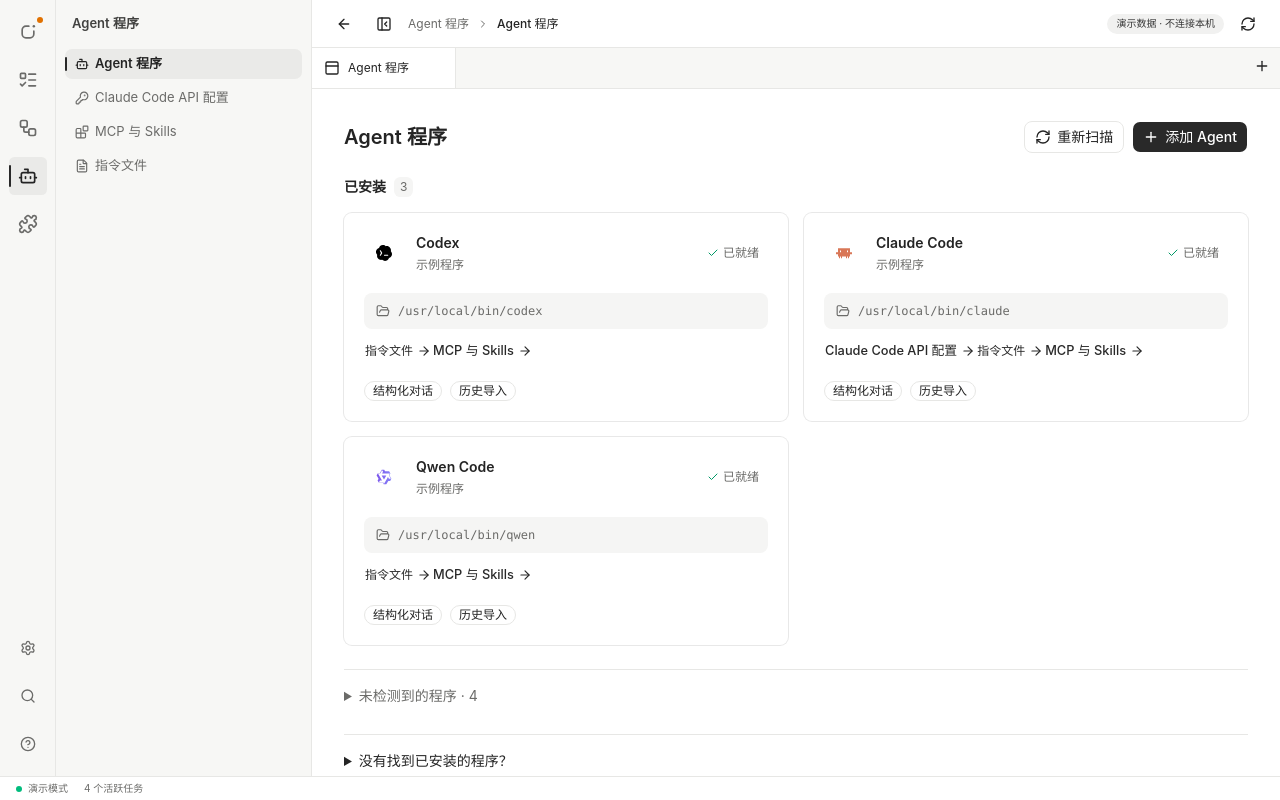
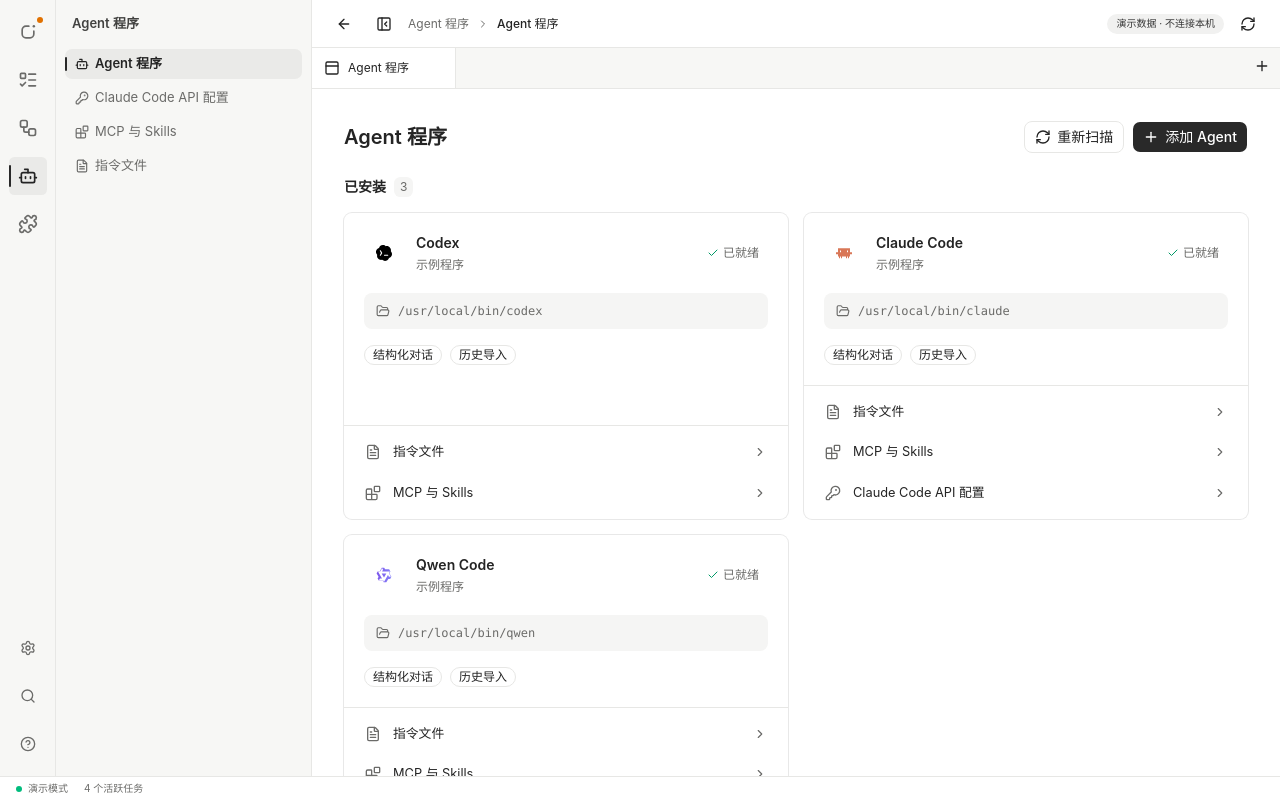
Before and after one commit to yemaster/OiAgent, a React (Vite) app: page / in a window 1280 px wide. Both pictures are taken after a click on the button 27 px from the left and 176 px from the top of the page. Built offline with nearby package versions, Linux system fonts and the light colour scheme.

Commit message:
fix(agents): separate card settings into aligned action rows

```diff
--- a/src/pages/Agents.tsx
+++ b/src/pages/Agents.tsx
@@ -2,7 +2,10 @@
 import { useState } from "react";
 import {
   ArrowLeft,
-  ArrowRight,
+  ChevronRight,
+  FileText,
+  Blocks,
+  KeyRound,
   Plus,
   RefreshCw,
   Check,
@@ -13,7 +16,7 @@
 } from "lucide-react";
 import { toast } from "sonner";
 import { Button } from "@/components/ui/button";
-import { Card, CardContent } from "@/components/ui/card";
+import { Card, CardContent, CardFooter } from "@/components/ui/card";
 import { Badge } from "@/components/ui/badge";
 import { Input } from "@/components/ui/input";
 import { Textarea } from "@/components/ui/textarea";
@@ -135,14 +138,48 @@
     : snapshot.agents;
   const installed = agents.filter((a) => a.available);
   const missing = agents.filter((a) => !a.available);
-  const renderAgent = (a: Agent) => (
-    <Card key={a.id} className="gap-0 rounded-lg py-0 shadow-none">
-      <CardContent className="p-5">
+  const renderAgent = (a: Agent) => {
+    const actions: {
+      label: string;
+      icon: typeof FileText;
+      onClick: () => void;
+    }[] = [];
+    if (
+      a.available &&
+      onInstructions &&
+      ["codex", "claude", "qwen", "gemini", "opencode"].includes(a.kind)
+    ) {
+      actions.push({
+        label: "指令文件",
+        icon: FileText,
+        onClick: () => onInstructions(a.kind),
+      });
+    }
+    if (a.available && onIntegrations) {
+      actions.push({
+        label: "MCP 与 Skills",
+        icon: Blocks,
+        onClick: () => onIntegrations(a.kind),
+      });
+    }
+    if (a.kind === "claude" && onClaudeApi) {
+      actions.push({
+        label: "Claude Code API 配置",
+        icon: KeyRound,
+        onClick: onClaudeApi,
+      });
+    }
+    return (
+      <Card key={a.id} className="min-w-0 gap-0 rounded-lg py-0 shadow-none">
+        <CardContent className="flex-1 p-5">
           <div className="mb-5 flex items-center gap-3">
-          <AgentIcon kind={a.kind} className="size-10" />
-          <div className="flex-1">
-            <h2 className="text-sm font-semibold">{a.name}</h2>
-            <p className="mt-1 text-xs text-muted-foreground">
+            <AgentIcon kind={a.kind} className="size-10 shrink-0" />
+            <div className="min-w-0 flex-1">
+              <h2 className="break-words text-sm font-semibold">{a.name}</h2>
+              <p
+                className="mt-1 truncate text-xs text-muted-foreground"
+                title={a.version}
+              >
                 {a.custom ? "自定义程序" : a.version || "尚未安装"}
               </p>
             </div>
@@ -170,40 +207,6 @@
               {a.executable}
             </code>
           </div>
-        {a.kind === "claude" && onClaudeApi && (
-          <Button
-            variant="link"
-            size="sm"
-            className="mt-2 px-0"
-            onClick={onClaudeApi}
-          >
-            Claude Code API 配置 <ArrowRight className="size-3.5" />
-          </Button>
-        )}
-        {a.available &&
-          onInstructions &&
-          ["codex", "claude", "qwen", "gemini", "opencode"].includes(
-            a.kind,
-          ) && (
-            <Button
-              variant="link"
-              size="sm"
-              className="justify-start px-0 text-xs"
-              onClick={() => onInstructions(a.kind)}
-            >
-              指令文件 <ArrowRight className="size-3.5" />
-            </Button>
-          )}
-        {a.available && onIntegrations && (
-          <Button
-            variant="link"
-            size="sm"
-            className="mt-2 px-0 mr-4"
-            onClick={() => onIntegrations(a.kind)}
-          >
-            MCP 与 Skills <ArrowRight className="size-3.5" />
-          </Button>
-        )}
           {!a.custom && !agentCatalog[a.kind]?.history && (
             <p className="mt-3 text-xs leading-5 text-muted-foreground">
               在 OiAgent 中启动的任务会保存记录；暂不导入此程序已有的外部历史。
@@ -211,8 +214,8 @@
                 " 输出以文本显示，Token 用量未接入。"}
             </p>
           )}
-        <div className="mt-4 flex items-center justify-between">
-          <div className="flex gap-2">
+          <div className="mt-4 flex flex-wrap items-center justify-between gap-3">
+            <div className="flex flex-wrap gap-2">
               <Badge variant="outline" className="font-normal">
                 {agentCatalog[a.kind]?.structured ? "结构化对话" : "命令任务"}
               </Badge>
@@ -245,8 +248,28 @@
             )}
           </div>
         </CardContent>
+        {actions.length > 0 && (
+          <CardFooter className="block bg-transparent p-2">
+            <nav aria-label={`${a.name} 配置`} className="space-y-1">
+              {actions.map(({ label, icon: Icon, onClick }) => (
+                <Button
+                  key={label}
+                  variant="ghost"
+                  size="sm"
+                  className="h-auto min-h-9 w-full justify-start gap-3 whitespace-normal px-3 py-2 font-normal"
+                  onClick={onClick}
+                >
+                  <Icon className="size-4 shrink-0 text-muted-foreground" />
+                  <span className="min-w-0 flex-1 text-left">{label}</span>
+                  <ChevronRight className="size-3.5 shrink-0 text-muted-foreground" />
+                </Button>
+              ))}
+            </nav>
+          </CardFooter>
+        )}
       </Card>
     );
+  };
   return (
     <div className="mx-auto w-full max-w-6xl p-5 lg:p-8">
       {onBack && (
```
Lines whose indentation alone changed are shown as unchanged.
